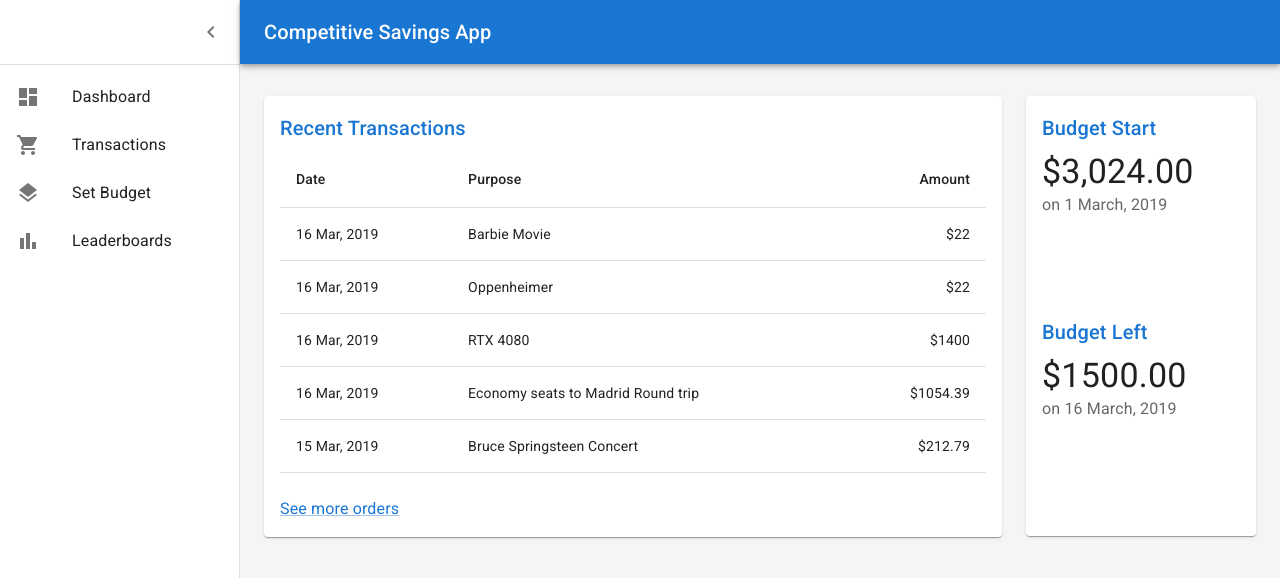
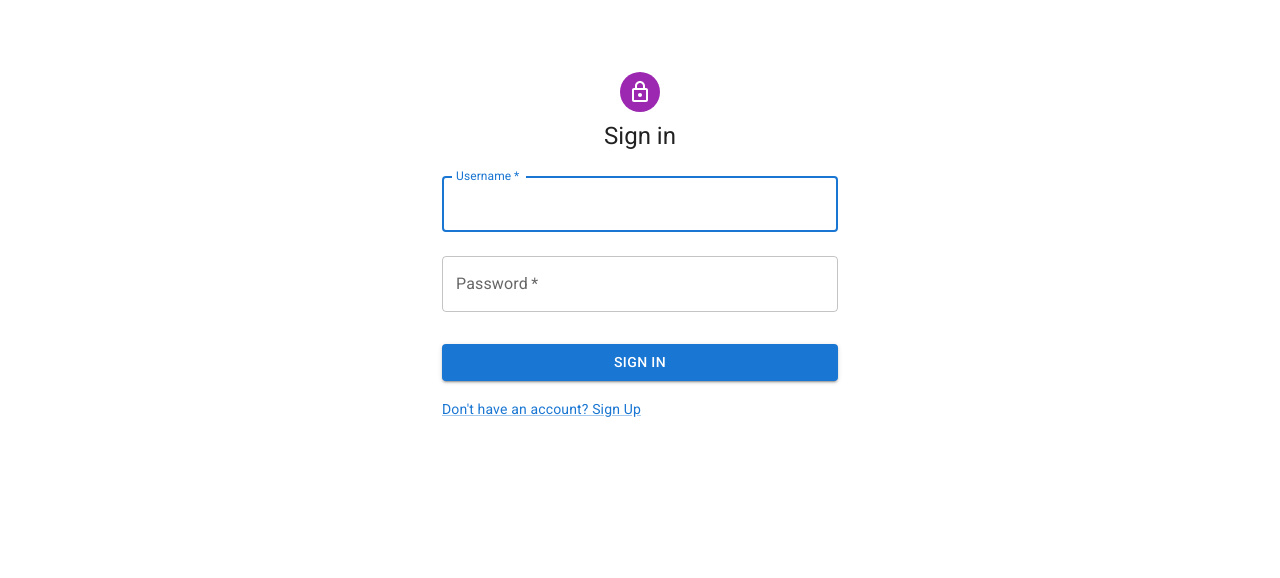
Before and after one commit to TeamRubberDuckies/frontend, a React (Create React App) app in the folder bhts-hack/: page / in a window 1280 px wide. Shown: the top 578 px of the page. Built offline with nearby package versions, Linux system fonts and the light colour scheme; no server answers.

Commit message:
onboarding works with data fetching and login/signup page

```diff
--- a/bhts-hack/src/App.jsx
+++ b/bhts-hack/src/App.jsx
@@ -1,12 +1,20 @@
 import React from "react";
-import { Typography } from '@mui/material'
+import Dashboard from './dashboard/Dashboard';
+import Onboarding from './onboarding/Onboarding';
 
 const App = () => {
-    return(
-        <div>
-            <Typography variant = "h1"> Hello World</Typography>
-        </div>
+    const [user, setUser] = React.useState(null);
+    const [users, setUsers] = React.useState(null);
 
+    React.useEffect(() => {
+        if (user === null) { return; }
+        console.log(`The user has updated:\nUser: `, user);
+    }, [user]);
+
+    return (
+        user === null || users === null
+            ? <Onboarding setUser={setUser} setUsers={setUsers} />
+            : <Dashboard user={user} users={users} />
     );
 }
 
--- a/bhts-hack/src/index.js
+++ b/bhts-hack/src/index.js
@@ -2,11 +2,10 @@
 import ReactDOM from 'react-dom';
 import './index.css';
 import App from './App';
-import Dashboard from './dashboard/Dashboard';
 import reportWebVitals from './reportWebVitals';
 
 
-ReactDOM.render(<Dashboard />, document.getElementById('root'))
+ReactDOM.render(<App />, document.getElementById('root'))
 // const root = ReactDOM.createRoot(document.getElementById('root'));
 // root.render(
 //   <React.StrictMode>
--- /dev/null
+++ b/bhts-hack/src/onboarding/Login.js
@@ -0,0 +1,105 @@
+import * as React from 'react';
+import Avatar from '@mui/material/Avatar';
+import Button from '@mui/material/Button';
+import CssBaseline from '@mui/material/CssBaseline';
+import TextField from '@mui/material/TextField';
+import Link from '@mui/material/Link';
+import Grid from '@mui/material/Grid';
+import Box from '@mui/material/Box';
+import LockOutlinedIcon from '@mui/icons-material/LockOutlined';
+import Typography from '@mui/material/Typography';
+import Container from '@mui/material/Container';
+import { createTheme, ThemeProvider } from '@mui/material/styles';
+import axios from 'axios';
+
+
+// TODO remove, this demo shouldn't need to reset the theme.
+
+const defaultTheme = createTheme();
+
+export default function Login(props) {
+  const handleSubmit = (event) => {
+    event.preventDefault();
+    const data = new FormData(event.currentTarget);
+    console.log({
+      username: data.get('username'),
+      password: data.get('password'),
+    });
+
+    axios.post('https://api.mittaldev.com/bhts-dev/login', {
+        pass: 'dev-886FX2e2',
+        user: {
+            username: data.get('username'),
+            password: data.get('password')
+        }
+    }).then(function (response) {
+        console.log(response.data); //response.data contains all users
+        props.setUser(response.data.users.find(u => u.username === data.get('username')));
+        props.setUsers(response.data.users);
+      })
+      .catch(function (error) {
+        console.error(error.response.data.message);
+        alert(error.response.data.message);
+      });
+  };
+
+  return (
+    <ThemeProvider theme={defaultTheme}>
+      <Container component="main" maxWidth="xs">
+        <CssBaseline />
+        <Box
+          sx={{
+            marginTop: 8,
+            display: 'flex',
+            flexDirection: 'column',
+            alignItems: 'center',
+          }}
+        >
+          <Avatar sx={{ m: 1, bgcolor: 'secondary.main' }}>
+            <LockOutlinedIcon />
+          </Avatar>
+          <Typography component="h1" variant="h5">
+            Sign in
+          </Typography>
+          <Box component="form" onSubmit={handleSubmit} noValidate sx={{ mt: 1 }}>
+            <TextField
+              margin="normal"
+              required
+              fullWidth
+              id="username"
+              label="Username"
+              name="username"
+              autoComplete="username"
+              autoFocus
+            />
+            <TextField
+              margin="normal"
+              required
+              fullWidth
+              name="password"
+              label="Password"
+              type="password"
+              id="password"
+              autoComplete="current-password"
+            />
+            <Button
+              type="submit"
+              fullWidth
+              variant="contained"
+              sx={{ mt: 3, mb: 2 }}
+            >
+              Sign In
+            </Button>
+            <Grid container>
+              <Grid item>
+                <Link variant="body2" onClick={() => props.setShowingLogin(false)} href='#'>
+                  {"Don't have an account? Sign Up"}
+                </Link>
+              </Grid>
+            </Grid>
+          </Box>
+        </Box>
+      </Container>
+    </ThemeProvider>
+  );
+}
--- /dev/null
+++ b/bhts-hack/src/onboarding/Onboarding.js
@@ -0,0 +1,16 @@
+import React from 'react';
+import Login from './Login';
+import SignUp from './SignUp';
+
+const Onboarding = props => {
+    const [showingLogin, setShowingLogin] = React.useState(true);
+
+
+    return (
+        showingLogin
+        ? <Login setShowingLogin={setShowingLogin} setUser={props.setUser} setUsers={props.setUsers} />
+        : <SignUp setShowingLogin={setShowingLogin} setUser={props.setUser} setUsers={props.setUsers} />
+    )
+};
+
+export default Onboarding;
--- /dev/null
+++ b/bhts-hack/src/onboarding/SignUp.js
@@ -0,0 +1,131 @@
+import * as React from 'react';
+import Avatar from '@mui/material/Avatar';
+import Button from '@mui/material/Button';
+import CssBaseline from '@mui/material/CssBaseline';
+import TextField from '@mui/material/TextField';
+import Link from '@mui/material/Link';
+import Grid from '@mui/material/Grid';
+import Box from '@mui/material/Box';
+import LockOutlinedIcon from '@mui/icons-material/LockOutlined';
+import Typography from '@mui/material/Typography';
+import Container from '@mui/material/Container';
+import { createTheme, ThemeProvider } from '@mui/material/styles';
+import axios from 'axios';
+
+
+// TODO remove, this demo shouldn't need to reset the theme.
+
+const defaultTheme = createTheme();
+
+export default function SignUp(props) {
+  const handleSubmit = (event) => {
+    event.preventDefault();
+    const data = new FormData(event.currentTarget);
+    console.log({
+      username: data.get('username'),
+      password: data.get('password'),
+    });
+
+    axios.post('https://api.mittaldev.com/bhts-dev/createUser', {
+        pass: 'dev-886FX2e2',
+        user: {
+            username: data.get('username'),
+            password: data.get('password'),
+            firstName: data.get('firstName'),
+            lastName: data.get('lastName')
+        }
+    }).then(function (response) {
+        console.log(response.data); //response.data contains all users
+        props.setUser(response.data.users.find(u => u.username === data.get('username')));
+        props.setUsers(response.data.users);
+      })
+      .catch(function (error) {
+        console.error(error.response.data.message);
+        alert(error.response.data.message);
+      });
+  };
+
+  return (
+    <ThemeProvider theme={defaultTheme}>
+      <Container component="main" maxWidth="xs">
+        <CssBaseline />
+        <Box
+          sx={{
+            marginTop: 8,
+            display: 'flex',
+            flexDirection: 'column',
+            alignItems: 'center',
+          }}
+        >
+          <Avatar sx={{ m: 1, bgcolor: 'secondary.main' }}>
+            <LockOutlinedIcon />
+          </Avatar>
+          <Typography component="h1" variant="h5">
+            Sign up
+          </Typography>
+          <Box component="form" noValidate onSubmit={handleSubmit} sx={{ mt: 3 }}>
+            <Grid container spacing={2}>
+              <Grid item xs={12} sm={6}>
+                <TextField
+                  autoComplete="given-name"
+                  name="firstName"
+                  required
+                  fullWidth
+                  id="firstName"
+                  label="First Name"
+                  autoFocus
+                />
+              </Grid>
+              <Grid item xs={12} sm={6}>
+                <TextField
+                  required
+                  fullWidth
+                  id="lastName"
+                  label="Last Name"
+                  name="lastName"
+                  autoComplete="family-name"
+                />
+              </Grid>
+              <Grid item xs={12}>
+                <TextField
+                  required
+                  fullWidth
+                  id="username"
+                  label="Username"
+                  name="username"
+                  autoComplete="username"
+                />
+              </Grid>
+              <Grid item xs={12}>
+                <TextField
+                  required
+                  fullWidth
+                  name="password"
+                  label="Password"
+                  type="password"
+                  id="password"
+                  autoComplete="new-password"
+                />
+              </Grid>
+            </Grid>
+            <Button
+              type="submit"
+              fullWidth
+              variant="contained"
+              sx={{ mt: 3, mb: 2 }}
+            >
+              Sign Up
+            </Button>
+            <Grid container justifyContent="flex-end">
+              <Grid item>
+                <Link variant="body2" onClick={() => props.setShowingLogin(true)} href='#'>
+                  Already have an account? Sign in
+                </Link>
+              </Grid>
+            </Grid>
+          </Box>
+        </Box>
+      </Container>
+    </ThemeProvider>
+  );
+}
```
